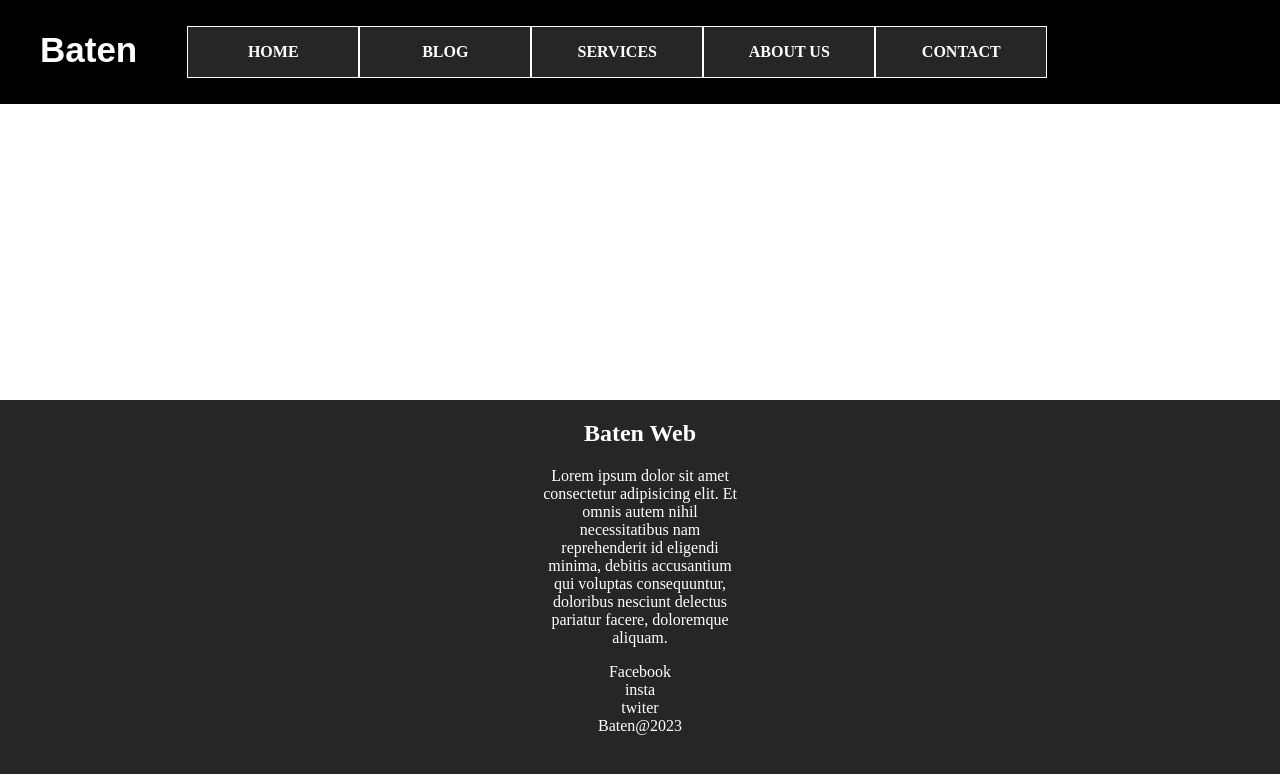
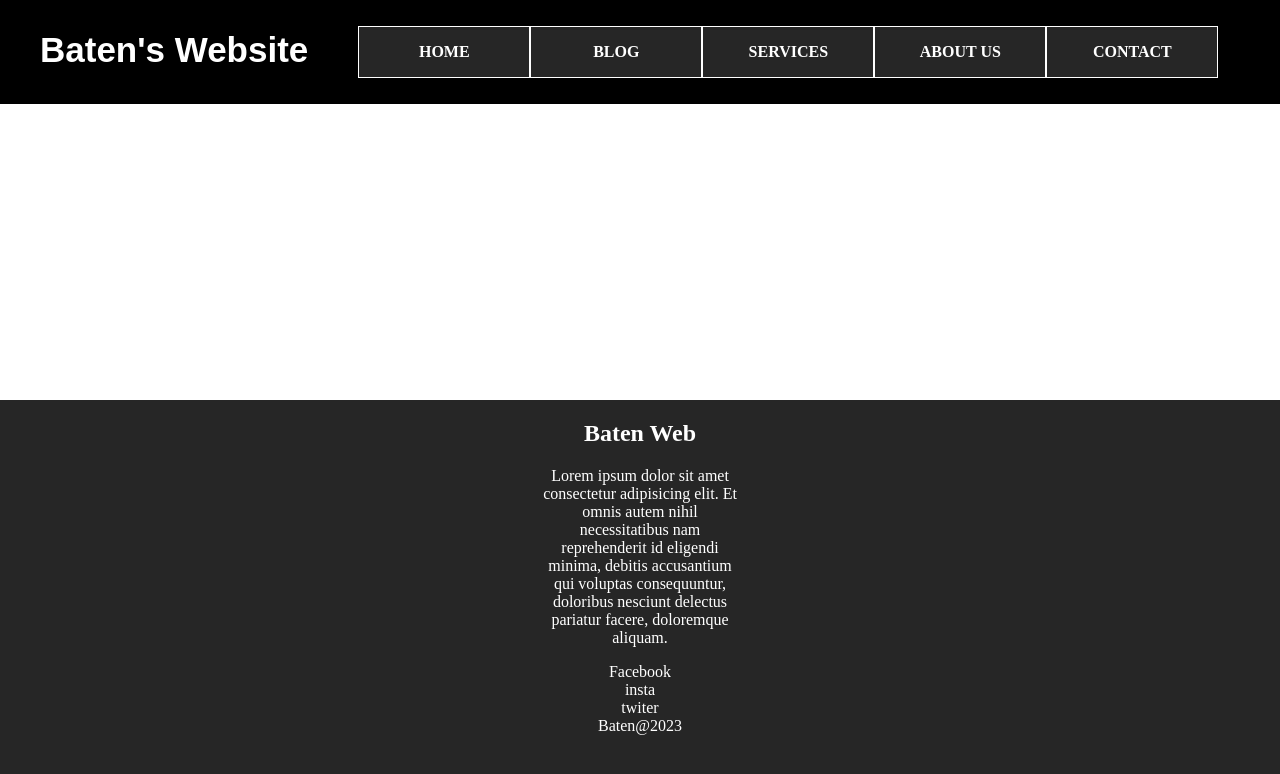
Before and after one commit to batenduae/hablu, a plain HTML site: page index-navbar.html in a window 1280 px wide. Drawn offline with Linux system fonts and the light colour scheme.

Commit message:
some added

```diff
--- a/index-navbar.html
+++ b/index-navbar.html
@@ -11,7 +11,7 @@
     <!-- header -->
     <header>
         <div class="logo">
-            Baten
+            Baten's Website
         </div>
         <div class="navbar">
             <ul>
```
